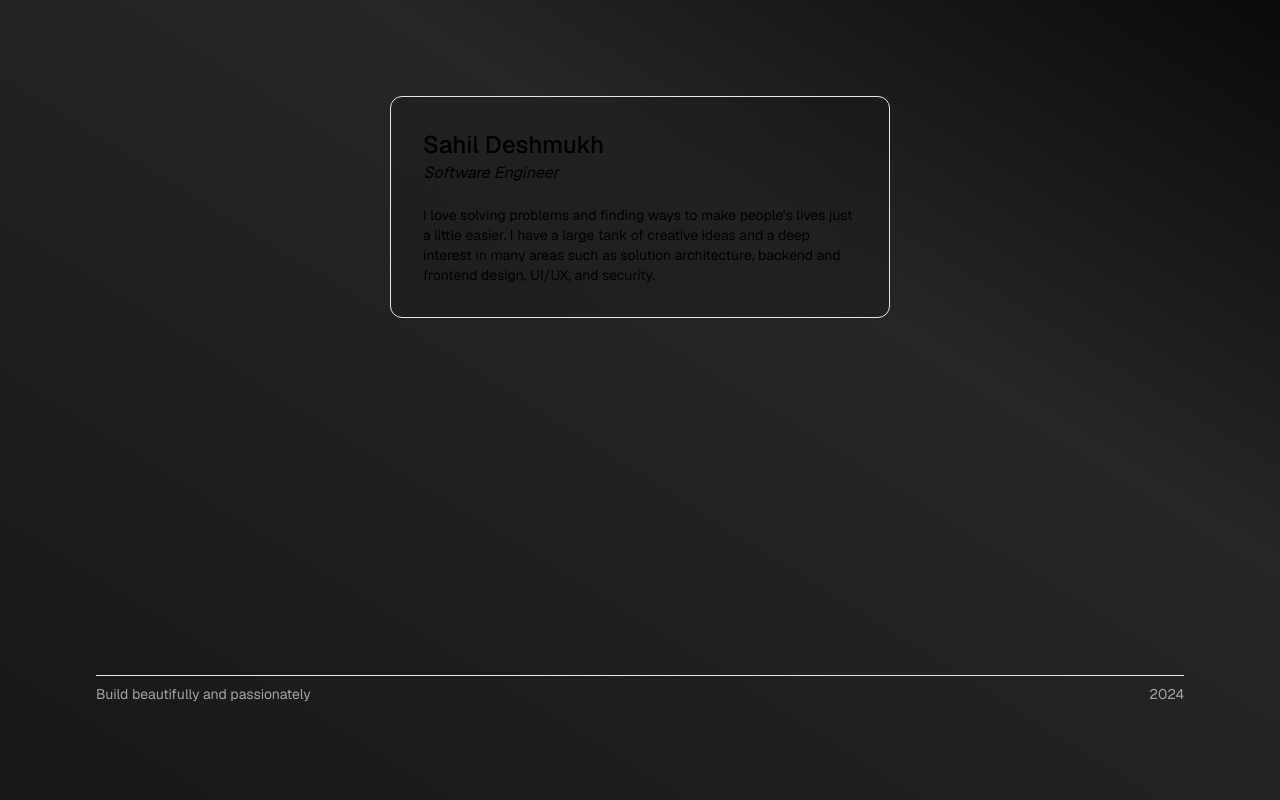
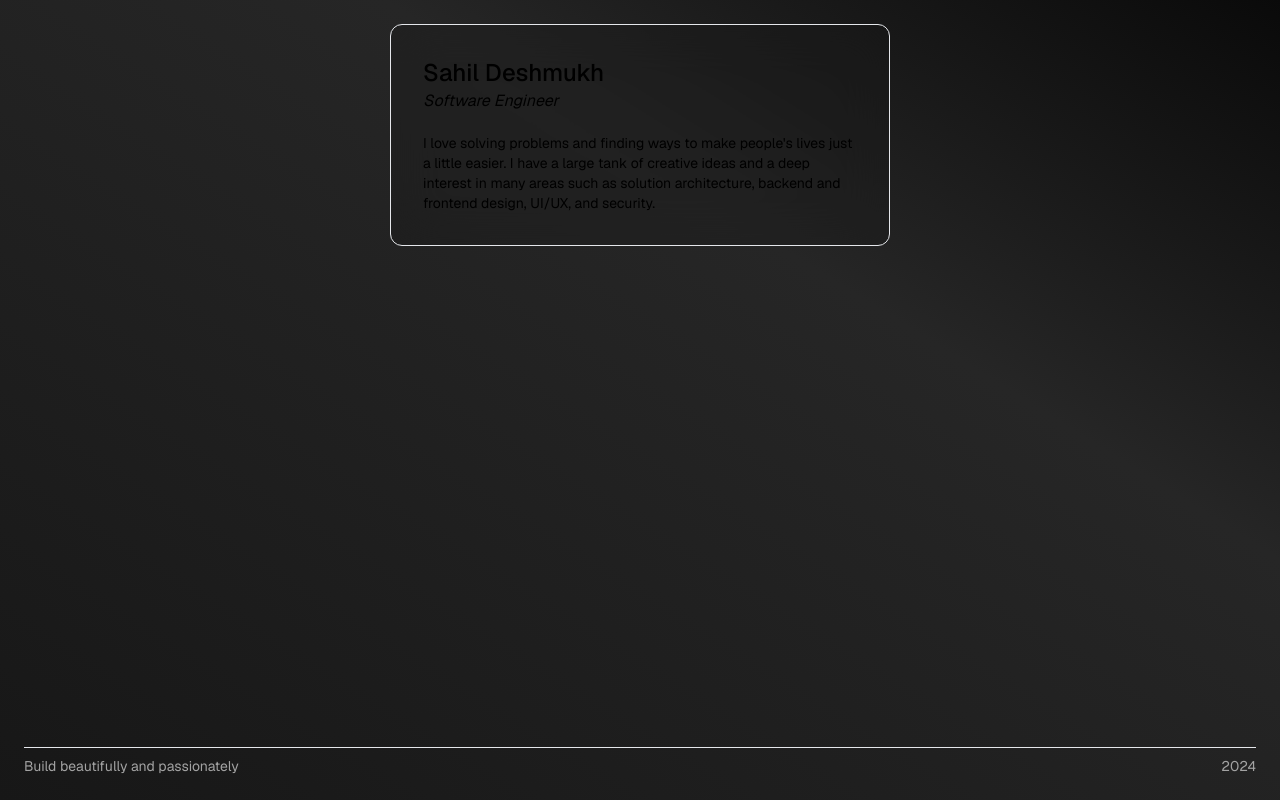
Before and after one commit to sahildmk/dmk-dev-v2, a Next.js app: page / in a window 1280 px wide. Built offline with nearby package versions, Linux system fonts and the light colour scheme.

Commit message:
feat(card): fixed padding and hover animation

```diff
--- a/app/page.tsx
+++ b/app/page.tsx
@@ -1,16 +1,18 @@
 export default function Home() {
   return (
-    <main className="flex min-h-screen flex-col items-center justify-between p-6 sm:p-24 ">
-      <section className="animate-slide-in bg-neutral-900/30 rounded-lg sm:rounded-xl w-full sm:w-[500px] p-5 sm:p-8 dark:text-neutral-400 backdrop-blur-xl border dark:border-neutral-600/40">
+    <main className="flex min-h-screen flex-col items-center justify-between p-6 ">
+      <div className="hover:scale-[103%] transition-all duration-300">
+        <section className="animate-slide-in bg-neutral-900/30 rounded-lg sm:rounded-xl w-full sm:w-[500px] p-5 sm:p-8 dark:text-neutral-400 backdrop-blur-xl border dark:border-neutral-600/40 transition-all">
           <h1 className="text-lg sm:text-2xl font-medium">Sahil Deshmukh</h1>
           <p className="italic text-sm sm:text-base mb-5">Software Engineer</p>
           <p className="text-sm">
             I love solving problems and finding ways to make people&apos;s lives
-          just a little easier. I have a large tank of creative ideas and a deep
-          interest in many areas such as solution architecture, backend and
-          frontend design, UI/UX, and security.
+            just a little easier. I have a large tank of creative ideas and a
+            deep interest in many areas such as solution architecture, backend
+            and frontend design, UI/UX, and security.
           </p>
         </section>
+      </div>
       <footer className="text-neutral-400 text-xs text-center sm:text-sm border-t dark:border-neutral-600/40 w-full pt-2 flex justify-between">
         <div>Build beautifully and passionately</div>
         <div>{new Date().getFullYear()}</div>
```
Lines whose indentation alone changed are shown as unchanged.
